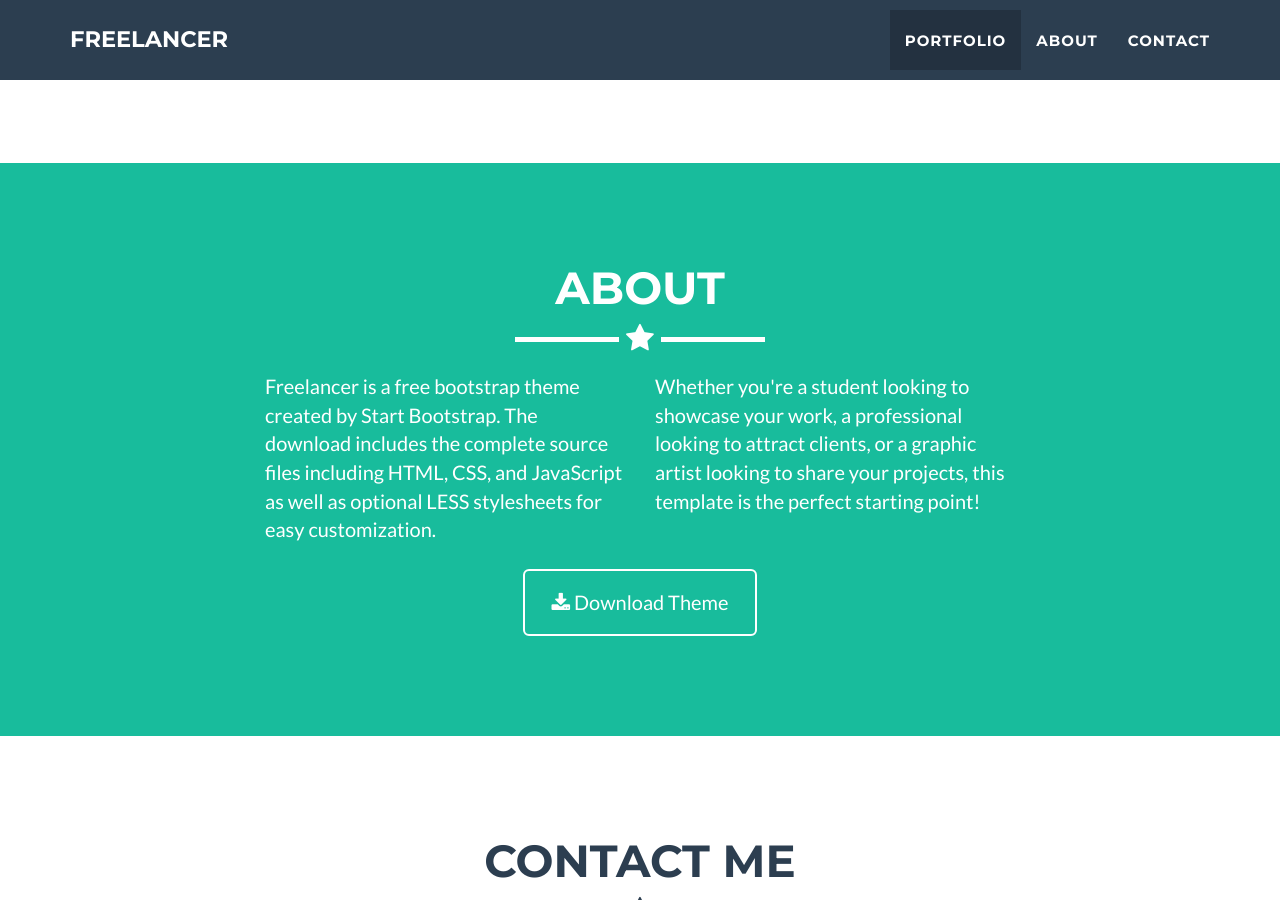
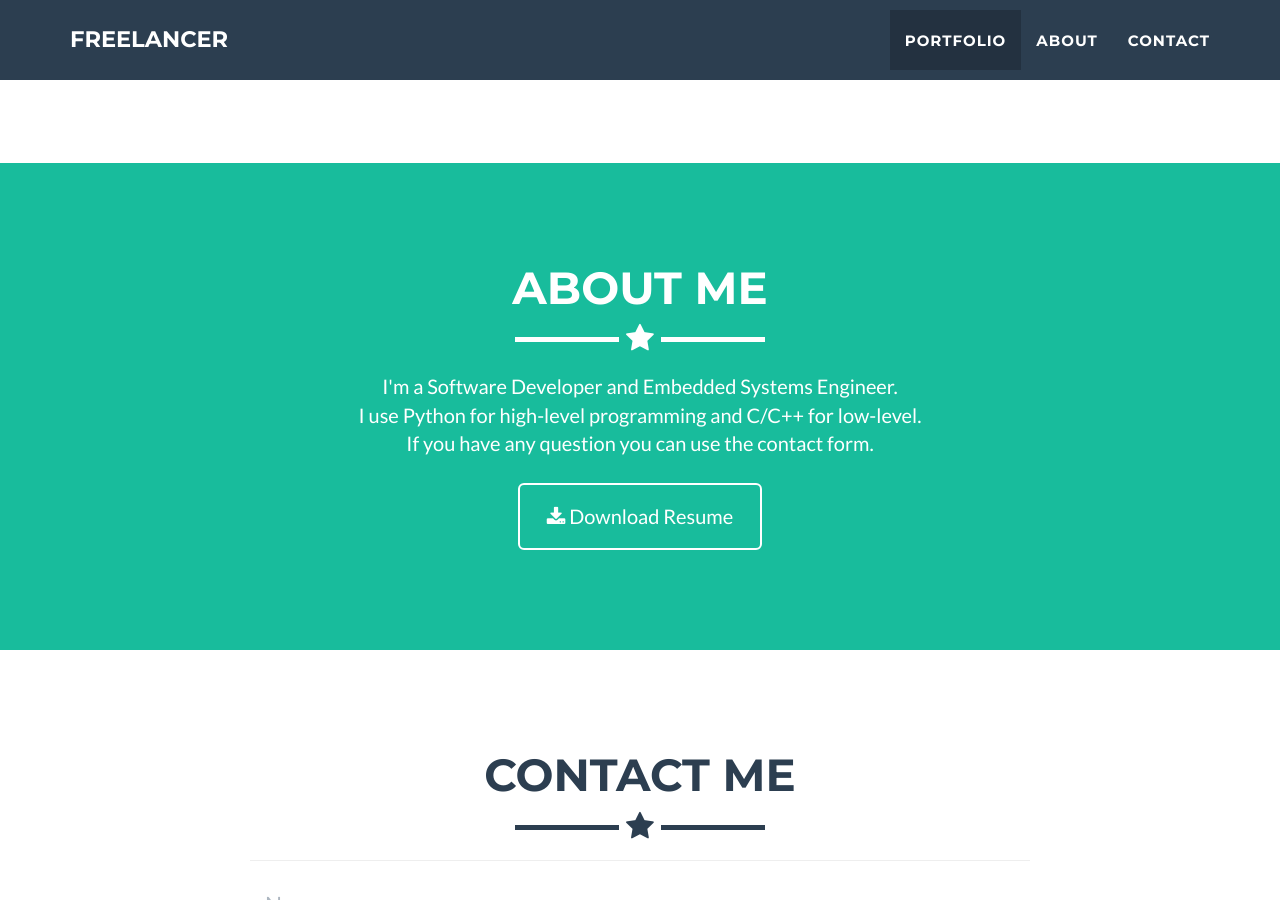
Before and after one commit to masoudr/masoudr.github.io, a Jekyll site: the page built from index.html, in a window 1280 px wide and 900 px high, scrolled down 1502 px. Built offline with Jekyll 4.4.1, drawn with Linux system fonts in a browser that asks for light colours.

Commit message:
Completed About section

```diff
--- a/_includes/about.html
+++ b/_includes/about.html
@@ -3,20 +3,20 @@
         <div class="container">
             <div class="row">
                 <div class="col-lg-12 text-center">
-                    <h2>About</h2>
+                    <h2>About Me</h2>
                     <hr class="star-light">
                 </div>
             </div>
             <div class="row">
-                <div class="col-lg-4 col-lg-offset-2">
-                    <p>Freelancer is a free bootstrap theme created by Start Bootstrap. The download includes the complete source files including HTML, CSS, and JavaScript as well as optional LESS stylesheets for easy customization.</p>
-                </div>
-                <div class="col-lg-4">
-                    <p>Whether you're a student looking to showcase your work, a professional looking to attract clients, or a graphic artist looking to share your projects, this template is the perfect starting point! </p>
+                <div class="col-lg-12 text-center">
+                    <p>I'm a Software Developer and Embedded Systems Engineer.<br>
+                       I use Python for high-level programming and C/C++ for low-level.<br>
+                       If you have any question you can use the contact form.
+                    </p>
                 </div>
                 <div class="col-lg-8 col-lg-offset-2 text-center">
-                    <a href="https://github.com/jeromelachaud/freelancer-theme" class="btn btn-lg btn-outline">
-                        <i class="fa fa-download"></i> Download Theme
+                    <a href="/assets/files/resume.pdf" class="btn btn-lg btn-outline">
+                        <i class="fa fa-download"></i> Download Resume
                     </a>
                 </div>
             </div>
```
Also changed, not shown: screenshot.png (deleted), 1 other file.
